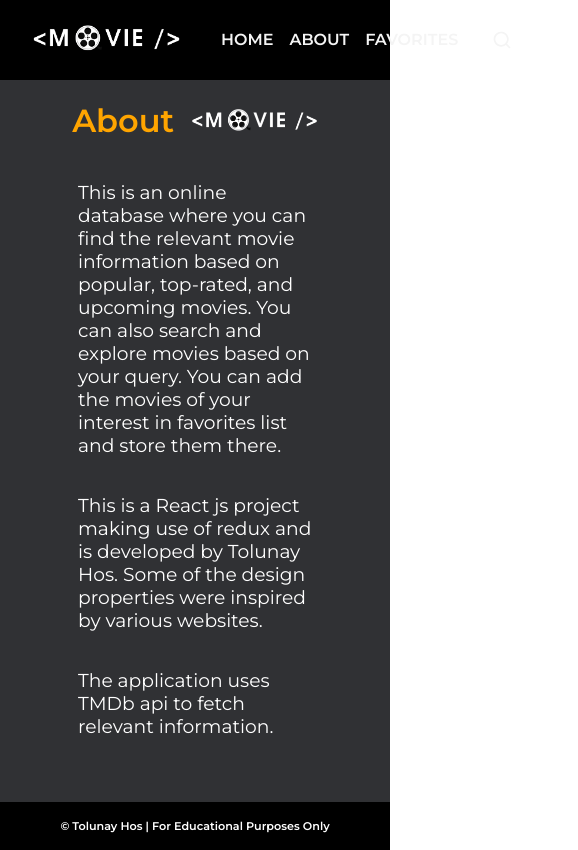
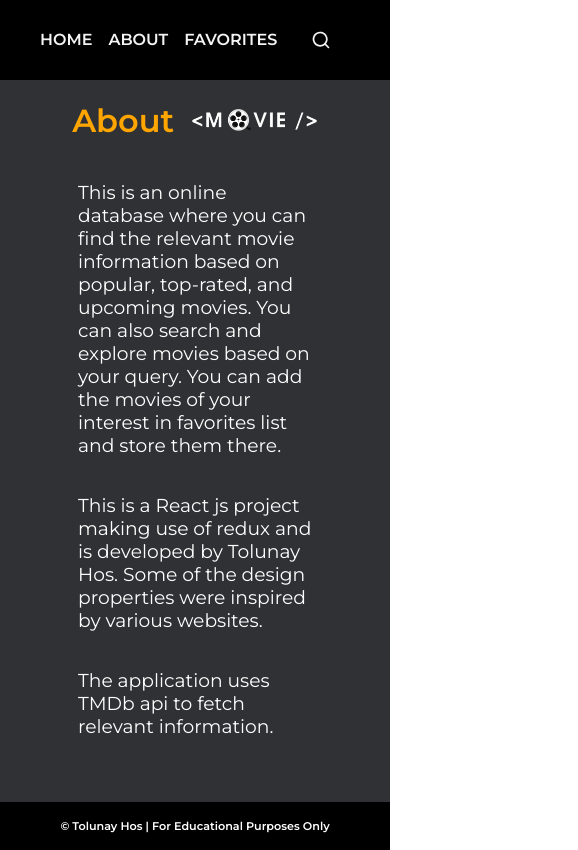
Before and after one commit to TolunayHos/movie-app, a React (Create React App) app: page /about in a window 390 px wide. Shown: the whole page, 578 px wide, since content can reach past the window. Built offline with nearby package versions, Linux system fonts and the light colour scheme; no server answers.

Commit message:
responsive improvements

```diff
--- a/src/components/HomeSlider.js
+++ b/src/components/HomeSlider.js
@@ -40,8 +40,8 @@ const HomeSlider = (props) => {
         <Carousel
           showThumbs={false}
           showStatus={false}
-          autoPlay={1000}
-          interval={5000}
+          autoPlay={true}
+          interval={3000}
           infiniteLoop={true}
           showArrows={false}
           useKeyboardArrows={true}
--- a/src/index.js
+++ b/src/index.js
@@ -6,11 +6,13 @@ import reportWebVitals from "./reportWebVitals";
 import { BrowserRouter } from "react-router-dom";
 
 import { Provider } from "react-redux";
-import { createStore, applyMiddleware } from "redux";
+import { createStore, applyMiddleware, compose } from "redux";
 import reducers from "./reducers";
 import thunk from "redux-thunk";
 
-const store = createStore(reducers, applyMiddleware(thunk));
+const composeEnhancers = window.__REDUX_DEVTOOLS_EXTENSION_COMPOSE__ || compose;
+
+const store = createStore(reducers, composeEnhancers(applyMiddleware(thunk)));
 
 ReactDOM.render(
   <Provider store={store}>
--- a/src/styles/Header.scss
+++ b/src/styles/Header.scss
@@ -18,6 +18,9 @@
   img {
     margin-left: 2rem;
     line-height: $site-line-height;
+    @include for-phone-only {
+      display: none;
+    }
   }
 
   .selectionArea {
@@ -27,6 +30,7 @@
       justify-content: space-evenly;
       list-style: none;
       margin-bottom: 0.7rem;
+
       li {
         margin-right: 1rem;
 
--- a/src/styles/MovieDetails.scss
+++ b/src/styles/MovieDetails.scss
@@ -16,6 +16,7 @@
     min-height: 80vh;
     background-color: $dark-grey;
     border-radius: 10px;
+
     .MovieMain {
       h2,
       h3 {
@@ -32,6 +33,9 @@
       img {
         height: 30rem;
         border-radius: 12px;
+        @include for-phone-only {
+          align-self: center;
+        }
       }
     }
     .MainDetails {
@@ -42,6 +46,9 @@
       align-items: flex-start;
 
       .MainDetailsHeader {
+        @include for-phone-only {
+          align-self: center;
+        }
         h2 {
           margin-bottom: -0.8rem;
           color: white;
@@ -55,11 +62,15 @@
       }
       .Overview {
         width: 70%;
+        @include for-phone-only {
+          width: 85%;
+        }
       }
     }
     .Otherinfo {
       display: flex;
       justify-content: space-between;
+
       .cover {
         display: flex;
         flex-direction: column;
@@ -69,6 +80,9 @@
       }
       .cover:last-child {
         margin-right: 8rem;
+        @include for-phone-only {
+          margin-right: 3rem;
+        }
       }
     }
     .CastDetails {
```
